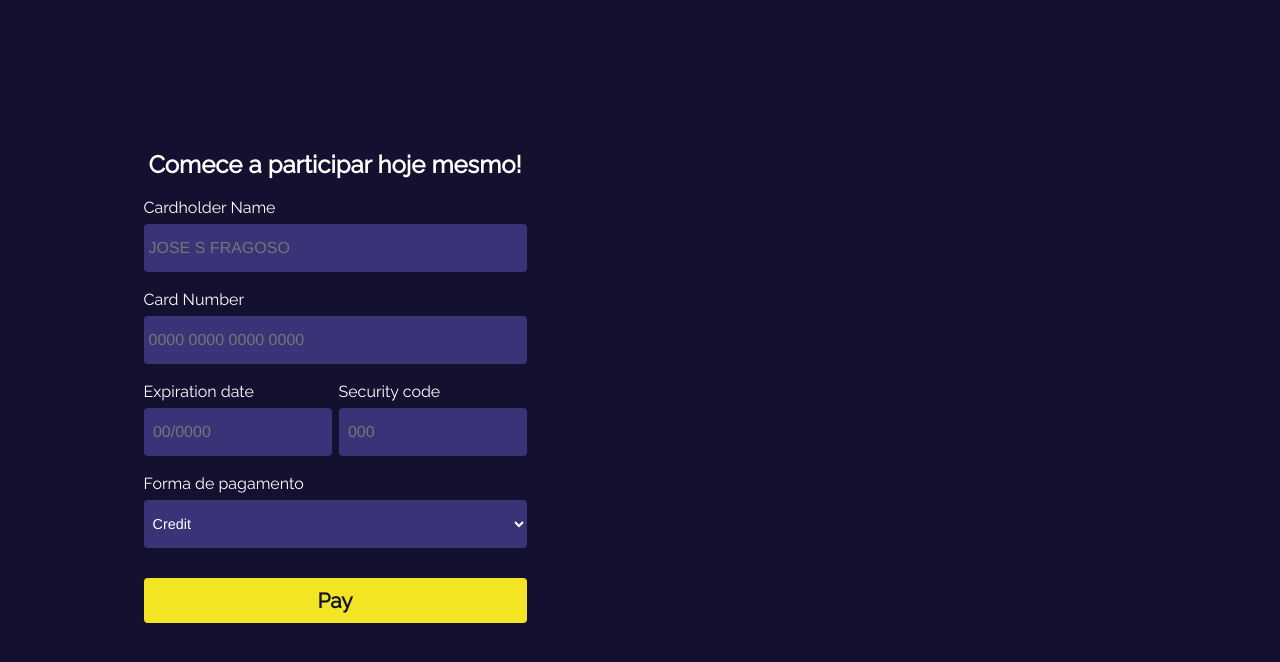
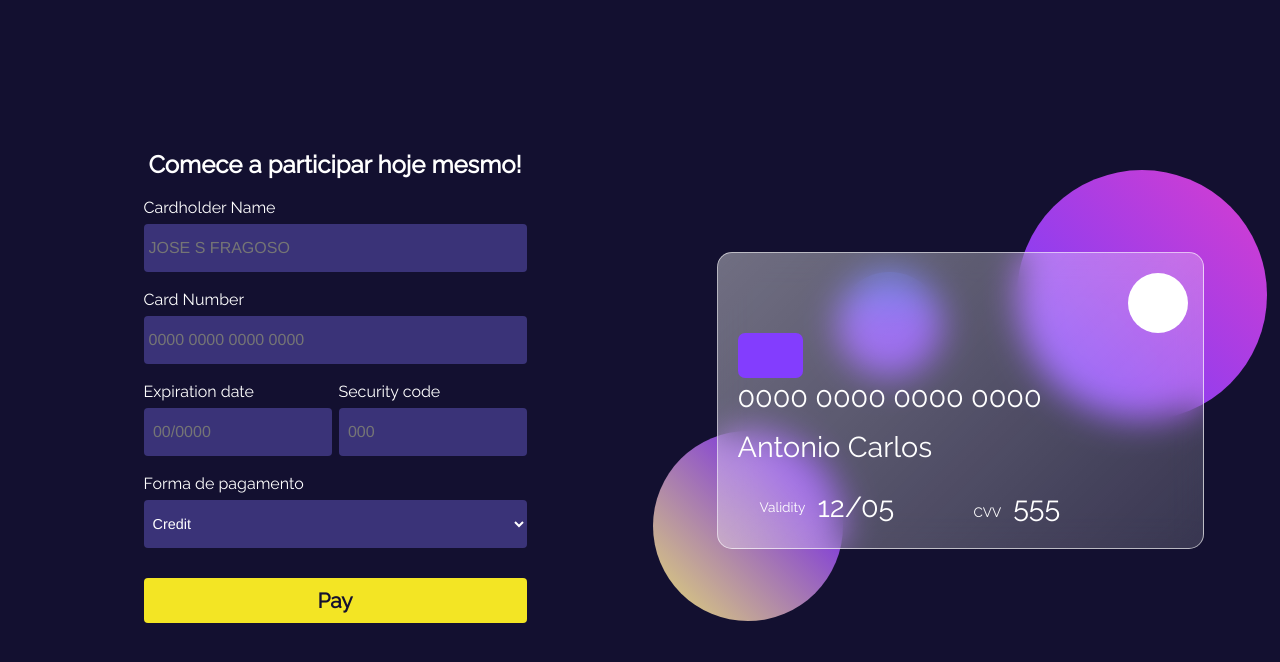
Before and after one commit to M4RC0N3/payment-screen, a React (Create React App) app: page / in a window 1280 px wide. Shown: the top 662 px of the page. Built offline with nearby package versions, Linux system fonts and the light colour scheme.

Commit message:
create card

```diff
--- a/src/pages/payment-card/index.tsx
+++ b/src/pages/payment-card/index.tsx
@@ -39,7 +39,39 @@ function PaymentCard() {
                 </form>
             </div>
         </div>
-        <div className="card-container"></div>
+        <div className="card-container">
+            <div className="card-content">
+                <div className="card">
+                    <div className="card-flag-container">
+                        <div id="flags"></div>
+                    </div>
+                    <div className="chip-container">
+                        <div className="chip"></div>
+                    </div>
+                    <div className="card-number-container">
+                        <p id='card-number'>0000 0000 0000 0000</p>
+                    </div>
+                    <div className="cardholder-container">
+                        <p id='cardholder'>Antonio Carlos</p>
+                    </div>
+                    <div className="validity-code-container">
+                        <div className="validity-container">
+                            <p>Validity</p>
+                            <p id='validity'>12/05</p>
+                        </div>
+                        <div className="code-security-container">
+                            <p>CVV</p>
+                            <p id='security-code'>555</p>
+                        </div>
+                    </div>
+                </div>
+                <div className="balls-container">
+                    <div className="big-ball"></div>
+                    <div className="small-ball"></div>
+                    <div className="mid-ball"></div>
+                </div>
+            </div>
+        </div>
     </div>
   );
 }
--- a/src/pages/payment-card/style/index.css
+++ b/src/pages/payment-card/style/index.css
@@ -119,4 +119,126 @@
 }
 .payment-card-container .form-container .form-content form button:active {
   transform: scale(0.95);
+}
+.payment-card-container .card-container {
+  width: 100%;
+  height: 100%;
+  display: flex;
+  justify-content: center;
+}
+.payment-card-container .card-container p {
+  font-family: "raleway-regular", Helvetica, sans-serif;
+  font-size: 1.8rem;
+  color: #fff;
+}
+.payment-card-container .card-container .card-content {
+  display: grid;
+  grid-template-columns: 1fr;
+  grid-template-rows: 1fr;
+  justify-items: center;
+  align-items: center;
+}
+.payment-card-container .card-container .card-content .card {
+  grid-column-start: 1;
+  grid-column-end: 1;
+  grid-row-start: 1;
+  grid-row-end: 1;
+  width: 450px;
+  height: 260px;
+  display: grid;
+  grid-template-rows: 1fr 1fr 1fr 1fr 1fr;
+  border-radius: 15px;
+  background-image: linear-gradient(135deg, rgba(255, 255, 255, 0.4), rgba(255, 255, 255, 0.16));
+  border: 1px solid rgba(255, 255, 255, 0.6);
+  -webkit-backdrop-filter: blur(17px);
+          backdrop-filter: blur(17px);
+  padding: 20px 15px 15px 20px;
+  z-index: 15;
+}
+.payment-card-container .card-container .card-content .card .card-flag-container {
+  justify-self: end;
+}
+.payment-card-container .card-container .card-content .card .card-flag-container #flags {
+  justify-self: end;
+  grid-row-start: 1;
+  grid-row-end: 1;
+  width: 60px;
+  height: 60px;
+  border-radius: 50%;
+  background-color: white;
+}
+.payment-card-container .card-container .card-content .card .chip-container {
+  grid-row-start: 2;
+  grid-row-end: 2;
+  display: flex;
+  flex-direction: row;
+}
+.payment-card-container .card-container .card-content .card .chip-container .chip {
+  background-color: #833DFE;
+  border-radius: 7px;
+  width: 65px;
+  height: 45px;
+}
+.payment-card-container .card-container .card-content .card .validity-code-container {
+  grid-row-start: 5;
+  grid-row-end: 5;
+  display: grid;
+  margin-left: 22px;
+  grid-template-columns: 1fr 1fr;
+  align-items: center;
+}
+.payment-card-container .card-container .card-content .card .validity-code-container .validity-container {
+  display: flex;
+  flex-direction: row;
+  align-items: center;
+}
+.payment-card-container .card-container .card-content .card .validity-code-container .validity-container p:first-child {
+  font-size: 0.85rem;
+  margin-right: 12px;
+}
+.payment-card-container .card-container .card-content .card .validity-code-container .code-security-container {
+  display: flex;
+  flex-direction: row;
+  align-items: center;
+  align-items: baseline;
+}
+.payment-card-container .card-container .card-content .card .validity-code-container .code-security-container p:first-child {
+  font-size: 0.85rem;
+  margin-right: 12px;
+}
+.payment-card-container .card-container .card-content .balls-container {
+  width: 614px;
+  height: 460px;
+  grid-column-start: 1;
+  grid-column-end: 1;
+  grid-row-start: 1;
+  grid-row-end: 1;
+  z-index: 10;
+  position: relative;
+}
+.payment-card-container .card-container .card-content .balls-container .big-ball {
+  position: absolute;
+  width: 250px;
+  height: 250px;
+  right: 0;
+  border-radius: 50%;
+  background-image: linear-gradient(45deg, #6A3EFF, #D93DCF);
+}
+.payment-card-container .card-container .card-content .balls-container .small-ball {
+  position: absolute;
+  width: 105px;
+  height: 105px;
+  border-radius: 50%;
+  background-image: linear-gradient(#2E50E8, #712EE8, #712EE8);
+  left: 30%;
+  bottom: 55%;
+}
+.payment-card-container .card-container .card-content .balls-container .mid-ball {
+  position: absolute;
+  width: 190px;
+  height: 190px;
+  border-radius: 50%;
+  background-image: linear-gradient(45deg, #E4DB74, #5B01FF);
+  left: 0;
+  bottom: 2%;
 }/*# sourceMappingURL=index.css.map */
--- a/src/pages/payment-card/style/index.scss
+++ b/src/pages/payment-card/style/index.scss
@@ -114,4 +114,122 @@ $fontStandard:'raleway-regular', Helvetica, sans-serif;
       }
     }
   }
+  .card-container{
+    width: 100%;
+    height: 100%;
+    display: flex;
+    justify-content: center;
+    p{
+      font-family: $fontStandard;
+      font-size: 1.8rem;
+      color: #fff;
+    }
+    .card-content{
+      display: grid;
+      grid-template-columns: 1fr;
+      grid-template-rows: 1fr;
+      justify-items: center;
+      align-items: center;
+      .card{
+        grid-column-start: 1;
+        grid-column-end: 1;
+        grid-row-start: 1;
+        grid-row-end: 1;
+        width: 450px;
+        height: 260px;
+        display: grid;
+        grid-template-rows: 1fr 1fr 1fr 1fr 1fr;
+        border-radius: 15px;
+        background-image: linear-gradient(135deg, rgba(255, 255, 255, .40), rgba(255, 255, 255, 0.16));
+        border: 1px solid rgba(255, 255, 255, .60);
+        backdrop-filter: blur(17px);
+        padding: 20px 15px 15px 20px;
+        z-index: 15;
+        .card-flag-container{
+          justify-self: end;
+          #flags{
+            justify-self: end;
+            grid-row-start: 1;
+            grid-row-end: 1;
+            width:60px;
+            height: 60px;
+            border-radius: 50%;
+            background-color: white;
+          }
+        }
+        .chip-container{
+          grid-row-start: 2;
+          grid-row-end: 2;
+          display: flex;
+          flex-direction: row;
+          .chip{
+            background-color: #833DFE;
+            border-radius: 7px;
+            width: 65px;
+            height: 45px;
+          }
+        }
+        @mixin validityCode{
+          display: flex;
+          flex-direction: row;
+          align-items: center;
+          p:first-child{
+            font-size: .85rem;
+            margin-right: 12px;
+          }
+        }
+        .validity-code-container{
+          grid-row-start: 5;
+          grid-row-end: 5;
+          display: grid;
+          margin-left: 22px;
+          grid-template-columns: 1fr 1fr;
+          align-items: center;
+          .validity-container{
+            @include validityCode();
+          }
+          .code-security-container{
+            @include validityCode();
+            align-items: baseline;
+          }
+        }
+      }
+      .balls-container{
+        width: 614px;
+        height: 460px;
+        grid-column-start: 1;
+        grid-column-end: 1;
+        grid-row-start: 1;
+        grid-row-end: 1;
+        z-index: 10;
+        position: relative;
+        .big-ball{
+          position: absolute;
+          width: 250px;
+          height: 250px;
+          right: 0;
+          border-radius: 50%;
+          background-image: linear-gradient(45deg, #6A3EFF, #D93DCF);
+        }
+        .small-ball{
+          position: absolute;
+          width: 105px;
+          height: 105px;
+          border-radius: 50%;
+          background-image: linear-gradient(#2E50E8, #712EE8,#712EE8);
+          left: 30%;
+          bottom: 55%;
+        }
+        .mid-ball{
+          position: absolute;
+          width: 190px;
+          height: 190px;
+          border-radius: 50%;
+          background-image: linear-gradient(45deg, #E4DB74, #5B01FF);
+          left: 0;
+          bottom: 2%;
+        }
+      }
+    }
+  }
 }
```
Also changed, not shown: public/index.html (+12 -9 lines), 1 other file (tests, documents, lock files or other folders).
